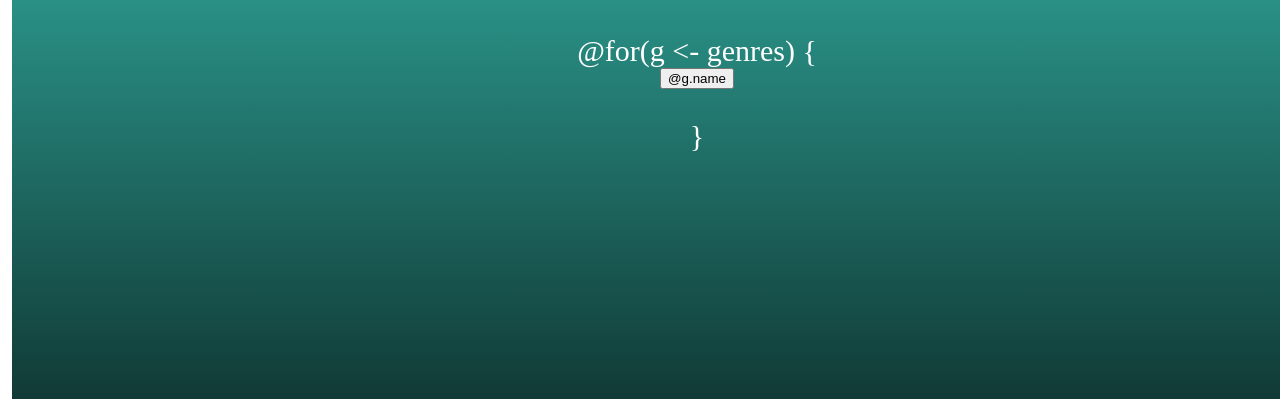
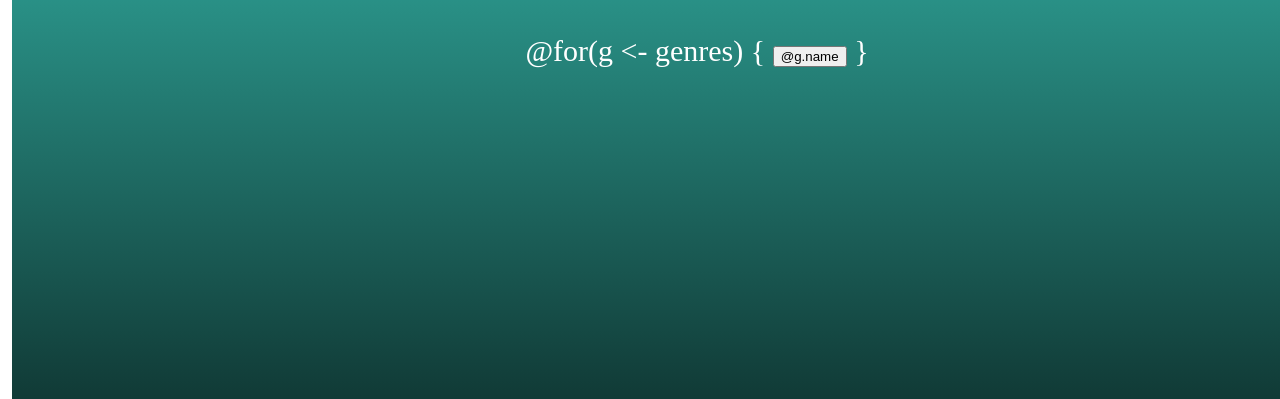
Before and after one commit to Yusef1000/HammerTime, a plain HTML site: page app/views/genres/index.scala.html in a window 1280 px wide. Shown: the part 401-800 px from the top of the page. Drawn offline with Linux system fonts and the light colour scheme.

Commit message:
changing genres

```diff
--- a/app/views/genres/index.scala.html
+++ b/app/views/genres/index.scala.html
@@ -27,9 +27,7 @@
         <h2>Tool Types</h2>
         <ul>
             @for(g <- genres) {
-            <form action="@routes.Genres.show(1)" method="post">
                 <button>@g.name</button>
-            </form>
             }
         </ul>
         </center>
```
